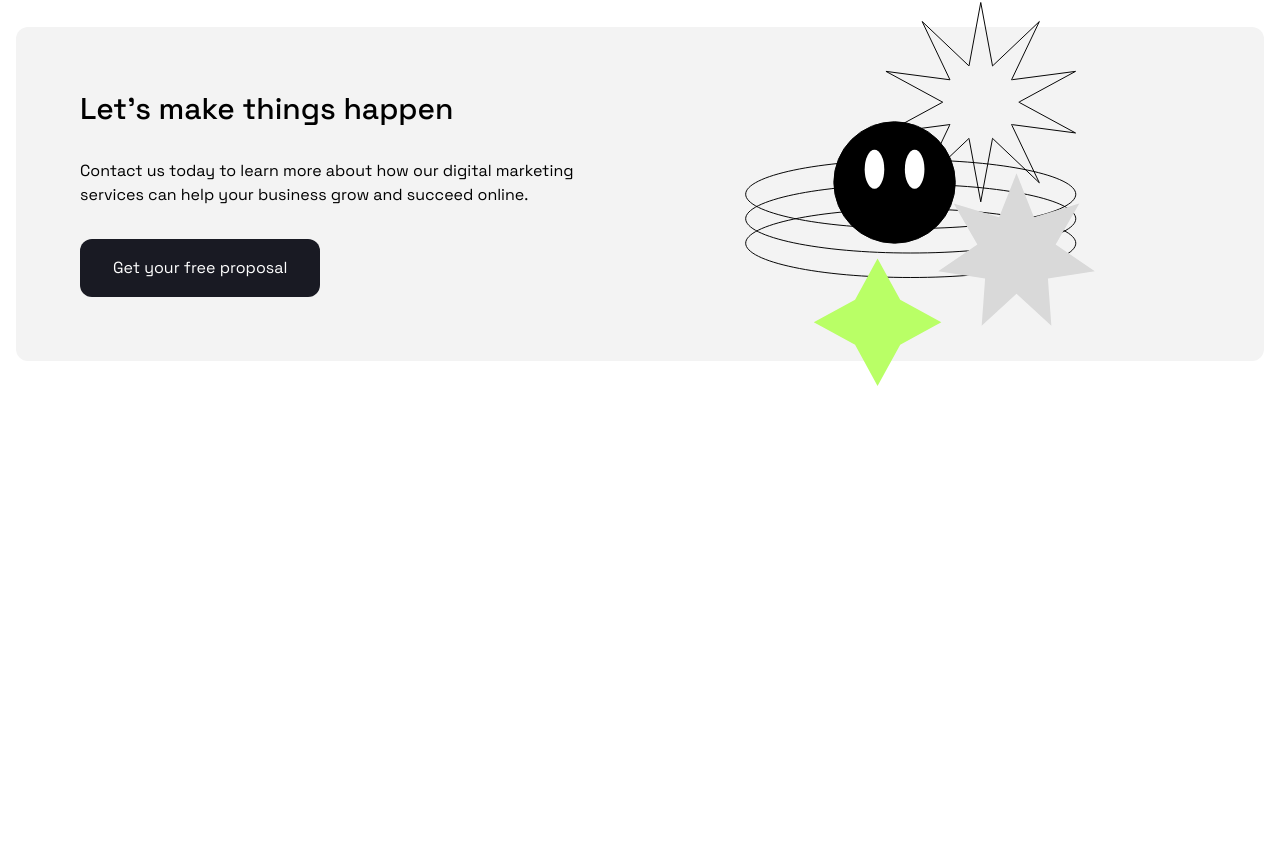
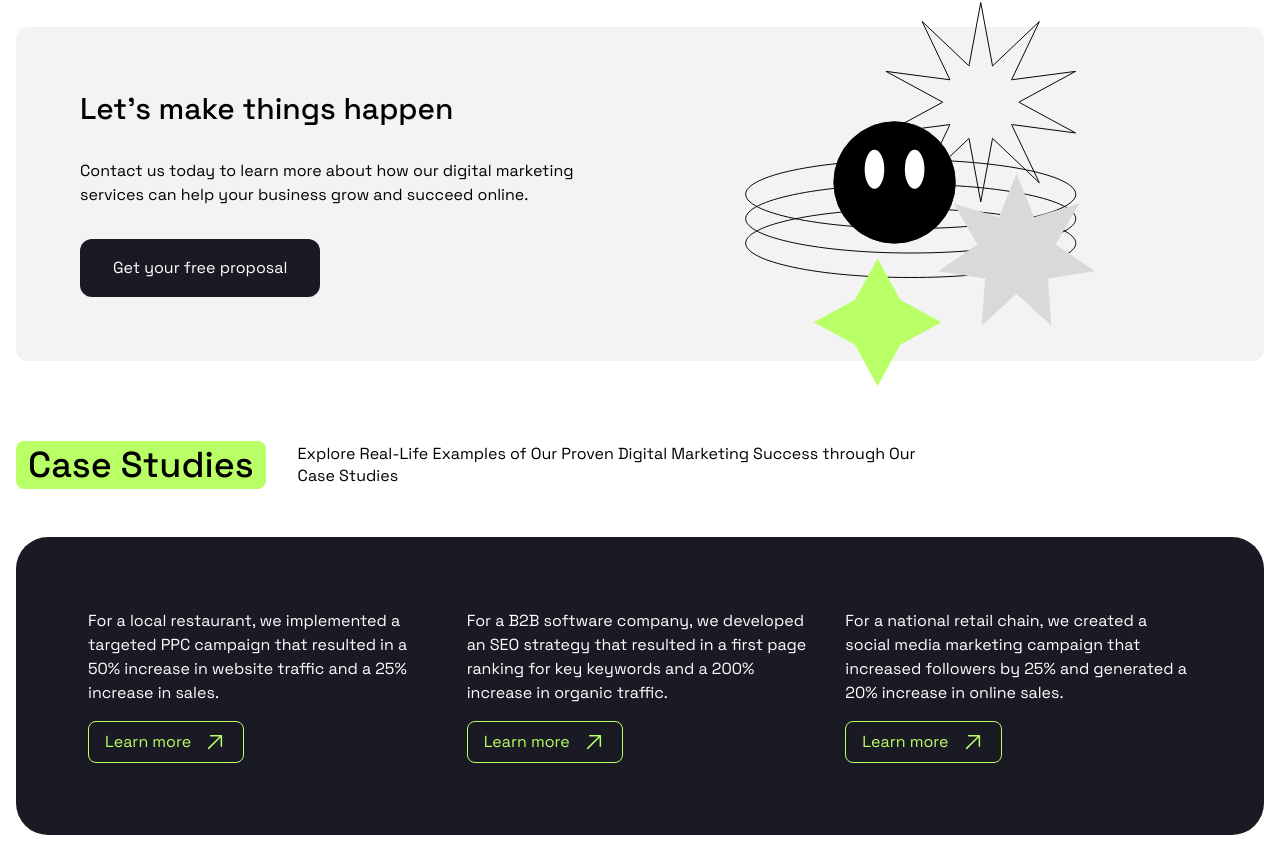
Before and after one commit to iabdwahab/positivus-agency, a React (Vite) app: page / in a window 1280 px wide. Shown: the part 1960-2827 px from the top of the page. Before the commit the page ends 2369 px from the top, so only its background shows below. Built offline with nearby package versions, Linux system fonts and the light colour scheme.

Commit message:
Implementing CaseStudies Section.

```diff
--- a/src/App.tsx
+++ b/src/App.tsx
@@ -1,3 +1,4 @@
+import CaseStudies from "./components/case_studies_section/Index";
 import CTASection from "./components/CTASection";
 import Header from "./components/header/Index";
 import LandingSection from "./components/LandingSection";
@@ -12,6 +13,7 @@ function App() {
       <Sponsors />
       <ServicesSection />
       <CTASection />
+      <CaseStudies />
     </>
   );
 }
--- /dev/null
+++ b/src/components/case_studies_section/CaseStudyCard.tsx
@@ -0,0 +1,14 @@
+function CaseStudyCard({ title }: { title: string }) {
+  return (
+    <div>
+      <p>{title}</p>
+      <button className="text-primary hover:bg-primary hover:text-secondary duration-fast mt-4 flex cursor-pointer items-center gap-3 rounded-lg border px-4 py-2 transition">
+        <span>Learn more</span>
+        <svg xmlns="http://www.w3.org/2000/svg" viewBox="0 0 24 24" fill="currentColor" className="size-6 -rotate-[135deg]">
+          <path fillRule="evenodd" d="M12 2.25a.75.75 0 0 1 .75.75v16.19l6.22-6.22a.75.75 0 1 1 1.06 1.06l-7.5 7.5a.75.75 0 0 1-1.06 0l-7.5-7.5a.75.75 0 1 1 1.06-1.06l6.22 6.22V3a.75.75 0 0 1 .75-.75Z" clipRule="evenodd" />
+        </svg>
+      </button>
+    </div>
+  );
+}
+export default CaseStudyCard;
--- /dev/null
+++ b/src/components/case_studies_section/Index.tsx
@@ -0,0 +1,20 @@
+import SectionHeading from "../global/SectionHeading";
+import CaseStudyCard from "./CaseStudyCard";
+
+function CaseStudies() {
+  return (
+    <section className="container">
+      <SectionHeading>
+        <SectionHeading.Title>Case Studies</SectionHeading.Title>
+        <SectionHeading.Description>Explore Real-Life Examples of Our Proven Digital Marketing Success through Our Case Studies</SectionHeading.Description>
+      </SectionHeading>
+
+      <div className="bg-secondary mb-8 grid gap-8 rounded-4xl p-10 text-white md:grid-cols-2 lg:grid-cols-3 lg:p-18">
+        <CaseStudyCard title="For a local restaurant, we implemented a targeted PPC campaign that resulted in a 50% increase in website traffic and a 25% increase in sales." />
+        <CaseStudyCard title="For a B2B software company, we developed an SEO strategy that resulted in a first page ranking for key keywords and a 200% increase in organic traffic." />
+        <CaseStudyCard title="For a national retail chain, we created a social media marketing campaign that increased followers by 25% and generated a 20% increase in online sales." />
+      </div>
+    </section>
+  );
+}
+export default CaseStudies;
```
